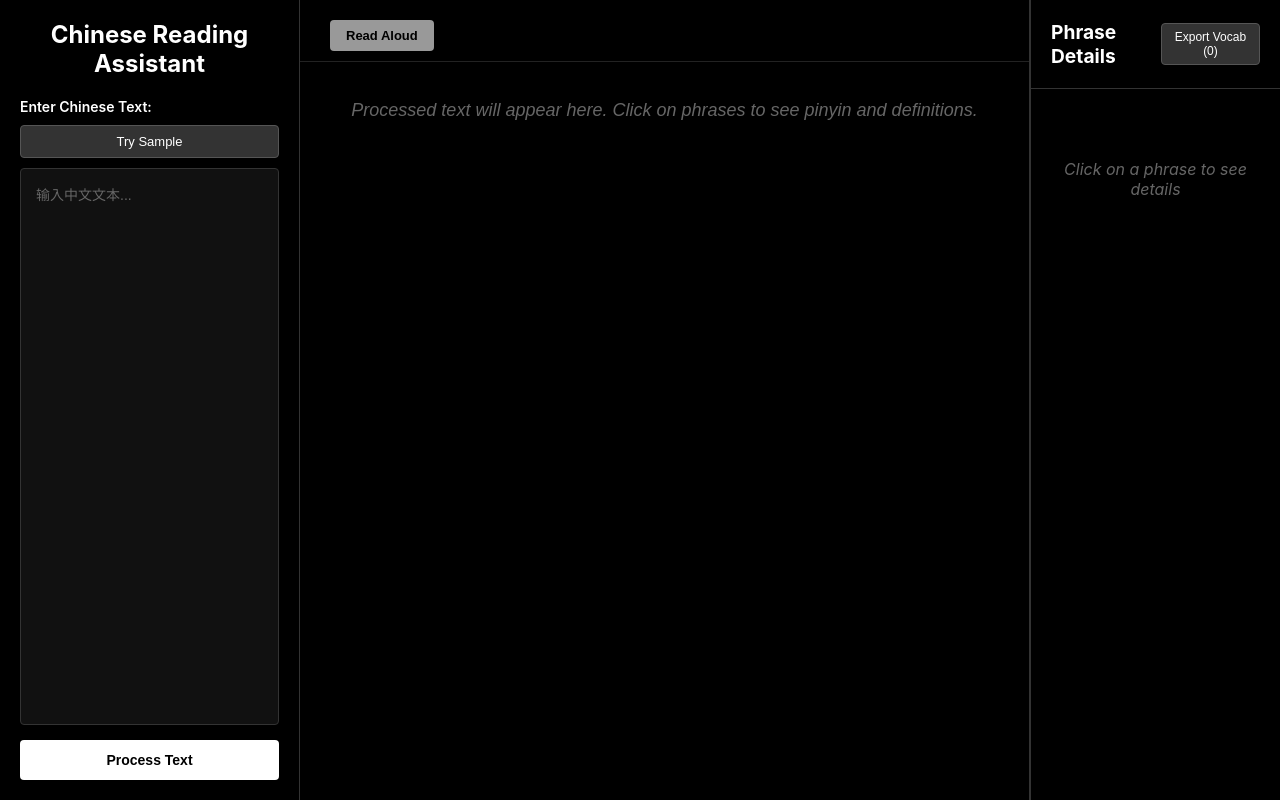
After one commit to ethanchwang/chinese-reader, a Flask app: template templates/index.html in a window 1280 px wide. The commit adds this page. Run offline with Flask 3, Linux system fonts and the light colour scheme; the template is opened without the code that fills it, so the values that code supplies are empty; parts of the project's set-up code (start-up, migrations or seed data) failed here and were passed over.

Commit message:
add read aloud feature

```diff
--- a/app.py
+++ b/app.py
@@ -3,75 +3,127 @@ Chinese Article Reader Assistant - Backend API
 This will be implemented later with proper Chinese text processing.
 """
 
-from flask import Flask, request, jsonify, send_from_directory
+import base64
+
+from flask import Flask, request, jsonify, render_template
 from flask_cors import CORS
+from botocore.exceptions import BotoCoreError, ClientError
+
 from text_processor import process_chinese_text
-from dictionary import ChineseDictionary
-from pathlib import Path
-import requests
-import zipfile
-import os
+from resources.utils import init_dictionary
+from utils.aws import get_polly_client
 
-app = Flask(__name__, static_folder='.')
-CORS(app, resources={r"/api/*": {"origins": "*"}})  # Enable CORS for frontend communication
 
-if not Path('resources/cedict_ts.u8').exists():
-    if not os.path.exists('resources'):
-        os.makedirs('resources')
-    print("Downloading CC-CEDICT dictionary...")
-    response = requests.get('https://www.mdbg.net/chinese/export/cedict/cedict_1_0_ts_utf-8_mdbg.zip')
-    with open('resources/cedict_1_0_ts_utf-8_mdbg.zip', 'wb') as f:
-        f.write(response.content)
-    print("Unzipping dictionary...")
-    with zipfile.ZipFile('resources/cedict_1_0_ts_utf-8_mdbg.zip', 'r') as zip_ref:
-        zip_ref.extractall('resources')
-    print("Dictionary downloaded and unzipped successfully")
-    print("deleting zip file...")
-    os.remove('resources/cedict_1_0_ts_utf-8_mdbg.zip')
-    print("zip file deleted successfully")
+app = Flask(__name__)
+CORS(
+    app, resources={r"/api/*": {"origins": "*"}}
+)  # Enable CORS for frontend communication
 
-# Initialize dictionary at startup - this loads it once when the app starts
-print("Initializing Chinese dictionary...")
-dictionary = ChineseDictionary()
-print("Dictionary ready!")
+dictionary = init_dictionary()
+
 
 # API routes must come before catch-all routes
-@app.route('/api/process', methods=['POST','OPTIONS'])
+@app.route("/api/process", methods=["POST", "OPTIONS"])
 def process_text():
     """
     API endpoint to process Chinese text and return phrases with pinyin and definitions.
     """
     data = request.get_json()
-    text = data.get('text', '')
+    text = data.get("text", "")
 
     if not text:
-        return jsonify({'error': 'No text provided'}), 400
+        return jsonify({"error": "No text provided"}), 400
 
     result = process_chinese_text(text, dictionary)
     return jsonify(result)
 
-@app.route('/api/health', methods=['GET','OPTIONS'])
+
+@app.route("/api/health", methods=["GET", "OPTIONS"])
 def health_check():
     """Health check endpoint"""
-    return jsonify({'status': 'ok', 'message': 'Chinese Reader API is running'})
+    return jsonify({"status": "ok", "message": "Chinese Reader API is running"})
+
+
+@app.route("/api/read-aloud", methods=["POST", "OPTIONS"])
+def read_aloud():
+    """
+    Convert processed text into speech using AWS Polly and return as base64 audio.
+    """
+    data = request.get_json(silent=True) or {}
+    text = (data.get("text") or "").strip()
+
+    if not text:
+        return jsonify({"error": "No text provided"}), 400
+
+    try:
+        polly = get_polly_client()
+    except Exception as exc:  # pragma: no cover - surface initialization errors
+        return (
+            jsonify(
+                {
+                    "error": "Failed to initialize AWS Polly client",
+                    "details": str(exc),
+                }
+            ),
+            500,
+        )
+
+    voice_id = "Zhiyu"
+    language_code = "cmn-CN"
+    engine = "standard"
+
+    synthesize_kwargs = {
+        "Text": text,
+        "OutputFormat": "mp3",
+        "VoiceId": voice_id,
+    }
+
+    if language_code:
+        synthesize_kwargs["LanguageCode"] = language_code
+
+    if engine:
+        synthesize_kwargs["Engine"] = engine
+
+    try:
+        response = polly.synthesize_speech(**synthesize_kwargs)
+    except (BotoCoreError, ClientError) as exc:
+        return (
+            jsonify(
+                {
+                    "error": "AWS Polly synthesis failed",
+                    "details": str(exc),
+                }
+            ),
+            500,
+        )
+
+    audio_stream = response.get("AudioStream")
+    if not audio_stream:
+        return jsonify({"error": "No audio stream returned from AWS Polly"}), 500
+
+    with audio_stream:
+        audio_bytes = audio_stream.read()
+
+    if not audio_bytes:
+        return jsonify({"error": "AWS Polly returned empty audio"}), 500
+
+    audio_base64 = base64.b64encode(audio_bytes).decode("utf-8")
+
+    return jsonify(
+        {
+            "audio": audio_base64,
+            "contentType": response.get("ContentType", "audio/mpeg"),
+        }
+    )
+
 
 # Serve the main HTML file
-@app.route('/')
+@app.route("/")
 def index():
-    return send_from_directory('.', 'index.html')
+    return render_template("index.html")
 
-# Serve static files (CSS, JS) - must come after API routes
-@app.route('/<path:filename>')
-def static_files(filename):
-    # Don't serve API routes
-    if filename.startswith('api/'):
-        return jsonify({'error': 'Not found'}), 404
-    # Only serve specific static files
-    if filename in ['styles.css', 'app.js']:
-        return send_from_directory('.', filename)
-    return jsonify({'error': 'Not found'}), 404
 
-if __name__ == '__main__':
+if __name__ == "__main__":
     print("Starting Chinese Reader Assistant...")
     print("Open your browser and go to: http://localhost:5000")
     print("API endpoint: http://localhost:5000/api/process")
--- a/styles.css
+++ b/static/css/styles.css
@@ -116,6 +116,12 @@ body {
     background: #bbb;
 }
 
+#process-btn:disabled {
+    cursor: not-allowed;
+    opacity: 0.6;
+    background: #666;
+}
+
 .right-column {
     flex: 1;
     display: flex;
@@ -123,6 +129,53 @@ body {
     background: #000;
     overflow: hidden;
     border-right: 1px solid #333;
+}
+
+.reading-container {
+    display: flex;
+    flex-direction: column;
+    flex: 1;
+}
+
+.reading-controls {
+    display: flex;
+    align-items: center;
+    gap: 16px;
+    padding: 20px 30px 10px;
+    border-bottom: 1px solid #222;
+    background: #000;
+}
+
+.read-aloud-btn {
+    padding: 8px 16px;
+    background: #fff;
+    color: #000;
+    border: none;
+    border-radius: 4px;
+    font-size: 13px;
+    font-weight: 600;
+    cursor: pointer;
+    transition: background-color 0.2s, opacity 0.2s;
+    width: auto;
+}
+
+.read-aloud-btn:hover:enabled {
+    background: #ddd;
+}
+
+.read-aloud-btn:active:enabled {
+    background: #bbb;
+}
+
+.read-aloud-btn:disabled {
+    cursor: not-allowed;
+    opacity: 0.6;
+}
+
+.read-aloud-audio {
+    width: 100%;
+    max-width: 420px;
+    background: #111;
 }
 
 .details-panel {
@@ -293,3 +346,10 @@ body {
 .phrase.active {
     background-color: #444;
 }
+
+.phrase.speaking {
+    background-color: #ffd700;
+    color: #000;
+    font-weight: 600;
+    transition: background-color 0.1s, color 0.1s;
+}
--- a/app.js
+++ b/static/js/app.js
@@ -3,6 +3,259 @@ const SAMPLE_TEXT = '中国政府周日宣布将暂停对五种关键矿物的
 
 // Saved vocabulary for Anki export
 let savedVocab = [];
+let currentProcessedText = '';
+let currentAudioUrl = null;
+let speechMarks = [];
+let phraseSpans = [];
+let currentHighlightedSpans = new Set();
+
+const readAloudBtn = document.getElementById('read-aloud-btn');
+const readAloudAudio = document.getElementById('read-aloud-audio');
+
+function resetAudioPlayer() {
+    if (!readAloudAudio) {
+        return;
+    }
+
+    if (!readAloudAudio.paused) {
+        readAloudAudio.pause();
+    }
+
+    if (currentAudioUrl) {
+        URL.revokeObjectURL(currentAudioUrl);
+        currentAudioUrl = null;
+    }
+
+    readAloudAudio.removeAttribute('src');
+    readAloudAudio.load();
+    readAloudAudio.hidden = true;
+
+    // Clear highlighting
+    clearAllHighlights();
+    speechMarks = [];
+    phraseSpans = [];
+}
+
+function updateReadAloudAvailability() {
+    if (!readAloudBtn) {
+        return;
+    }
+
+    readAloudBtn.disabled = !currentProcessedText.trim();
+}
+
+function base64ToArrayBuffer(base64) {
+    const binaryString = atob(base64);
+    const len = binaryString.length;
+    const bytes = new Uint8Array(len);
+    for (let i = 0; i < len; i += 1) {
+        bytes[i] = binaryString.charCodeAt(i);
+    }
+    return bytes.buffer;
+}
+
+async function handleReadAloud() {
+    if (!readAloudBtn || !readAloudAudio) {
+        return;
+    }
+
+    if (!currentProcessedText.trim()) {
+        alert('Process text first to enable read aloud.');
+        return;
+    }
+
+    const originalLabel = readAloudBtn.dataset.originalLabel || readAloudBtn.textContent;
+    readAloudBtn.dataset.originalLabel = originalLabel;
+
+    readAloudBtn.disabled = true;
+    readAloudBtn.textContent = 'Preparing...';
+
+    try {
+        const response = await fetch('/api/read-aloud', {
+            method: 'POST',
+            headers: {
+                'Content-Type': 'application/json',
+            },
+            body: JSON.stringify({ text: currentProcessedText }),
+        });
+
+        let data = {};
+        try {
+            data = await response.json();
+        } catch (jsonError) {
+            // Intentionally swallow JSON parsing errors to provide a generic message.
+        }
+
+        if (!response.ok) {
+            const message = data.error || 'Failed to generate audio. Please try again.';
+            throw new Error(message);
+        }
+
+        if (!data.audio) {
+            throw new Error('No audio returned from server.');
+        }
+
+        // Store speech marks
+        speechMarks = data.speechMarks || [];
+
+        // Build phrase span mapping
+        buildPhraseSpanMapping();
+
+        const audioBuffer = base64ToArrayBuffer(data.audio);
+        const blob = new Blob([audioBuffer], { type: data.contentType || 'audio/mpeg' });
+
+        if (currentAudioUrl) {
+            URL.revokeObjectURL(currentAudioUrl);
+        }
+
+        currentAudioUrl = URL.createObjectURL(blob);
+        readAloudAudio.src = currentAudioUrl;
+        readAloudAudio.hidden = false;
+        readAloudAudio.load();
+
+        try {
+            await readAloudAudio.play();
+        } catch (playError) {
+            // Playback might be blocked by the browser; user can press play manually.
+            console.warn('Autoplay was prevented by the browser.', playError);
+        }
+    } catch (error) {
+        console.error('Read aloud error:', error);
+        alert(error.message || 'Failed to generate audio. Please try again.');
+    } finally {
+        readAloudBtn.textContent = originalLabel;
+        updateReadAloudAvailability();
+    }
+}
+
+// Build mapping from speech marks to phrase spans
+function buildPhraseSpanMapping() {
+    phraseSpans = [];
+    const readingArea = document.getElementById('reading-area');
+    if (!readingArea) return;
+
+    // Reconstruct the original text from phrase spans to get accurate character positions
+    // We need to match against the original processed text that was sent to Polly
+    let charIndex = 0;
+
+    // Get all phrase spans in document order
+    const spans = readingArea.querySelectorAll('.phrase');
+
+    spans.forEach(span => {
+        const text = span.textContent;
+        const startIndex = charIndex;
+        const endIndex = charIndex + text.length;
+
+        phraseSpans.push({
+            element: span,
+            text: text,
+            startIndex: startIndex,
+            endIndex: endIndex,
+        });
+
+        charIndex = endIndex;
+    });
+}
+
+// Clear all highlights
+function clearAllHighlights() {
+    currentHighlightedSpans.forEach(span => {
+        span.classList.remove('speaking');
+    });
+    currentHighlightedSpans.clear();
+}
+
+// Update highlights based on current audio time
+function updateHighlights() {
+    if (!readAloudAudio || !readAloudAudio.currentTime || speechMarks.length === 0) {
+        return;
+    }
+
+    const currentTime = readAloudAudio.currentTime * 1000; // Convert to milliseconds
+
+    // Find all speech marks that are currently being spoken
+    // Speech marks have: time (ms), start (char pos), end (char pos), value (word text)
+    const activeMarks = speechMarks.filter((mark, index) => {
+        if (!mark.time || mark.start === undefined || mark.end === undefined) {
+            return false;
+        }
+        const startTime = mark.time;
+        // Use the next mark's time as the end time, or estimate if it's the last mark
+        let endTime;
+        if (index < speechMarks.length - 1) {
+            endTime = speechMarks[index + 1].time;
+        } else {
+            // For the last mark, estimate duration based on character count
+            const duration = mark.end - mark.start;
+            endTime = startTime + (duration * 50); // Rough estimate: ~50ms per character
+        }
+        return currentTime >= startTime && currentTime <= endTime;
+    });
+
+    // Get all spans that should be highlighted
+    const spansToHighlight = new Set();
+
+    activeMarks.forEach(mark => {
+        // Speech marks have start and end character positions in the original text
+        const markStart = mark.start;
+        const markEnd = mark.end;
+
+        // Find phrase spans that overlap with this speech mark's character range
+        phraseSpans.forEach(phraseSpan => {
+            // Check if the speech mark overlaps with this phrase span
+            // Overlap occurs if: markStart < phraseSpan.endIndex && markEnd > phraseSpan.startIndex
+            if (markStart < phraseSpan.endIndex && markEnd > phraseSpan.startIndex) {
+                spansToHighlight.add(phraseSpan.element);
+            }
+        });
+    });
+
+    // Remove highlights from spans that are no longer active
+    currentHighlightedSpans.forEach(span => {
+        if (!spansToHighlight.has(span)) {
+            span.classList.remove('speaking');
+            currentHighlightedSpans.delete(span);
+        }
+    });
+
+    // Add highlights to new active spans
+    spansToHighlight.forEach(span => {
+        if (!currentHighlightedSpans.has(span)) {
+            span.classList.add('speaking');
+            currentHighlightedSpans.add(span);
+
+            // Scroll to highlighted span if it's not visible
+            const rect = span.getBoundingClientRect();
+            const readingArea = document.getElementById('reading-area');
+            if (readingArea) {
+                const areaRect = readingArea.getBoundingClientRect();
+                if (rect.top < areaRect.top || rect.bottom > areaRect.bottom) {
+                    span.scrollIntoView({ behavior: 'smooth', block: 'center' });
+                }
+            }
+        }
+    });
+}
+
+if (readAloudBtn) {
+    readAloudBtn.addEventListener('click', handleReadAloud);
+}
+
+if (readAloudAudio) {
+    // Update highlights as audio plays
+    readAloudAudio.addEventListener('timeupdate', updateHighlights);
+    // Clear highlights when audio ends
+    readAloudAudio.addEventListener('ended', clearAllHighlights);
+    // Clear highlights when audio is paused
+    readAloudAudio.addEventListener('pause', () => {
+        if (readAloudAudio.ended) {
+            clearAllHighlights();
+        }
+    });
+}
+
+resetAudioPlayer();
+updateReadAloudAvailability();
 
 // Update export button count
 function updateExportButton() {
@@ -24,12 +277,18 @@ document.getElementById('try-sample-btn').addEventListener('click', () => {
 
 // Process button click handler
 document.getElementById('process-btn').addEventListener('click', async () => {
+    const processBtn = document.getElementById('process-btn');
     const text = document.getElementById('chinese-text').value;
 
     if (!text.trim()) {
         alert('Please enter some Chinese text.');
         return;
     }
+
+    // Store original button text and disable button
+    const originalText = processBtn.textContent;
+    processBtn.disabled = true;
+    processBtn.textContent = 'Preparing...';
 
     try {
         // Send text to Python backend for processing (preserve line breaks)
@@ -52,6 +311,10 @@ document.getElementById('process-btn').addEventListener('click', async () => {
         // Fallback: process locally for demo purposes
         alert('Backend not available. Using demo mode. Please start the Python server.');
         displayProcessedTextDemo(text);
+    } finally {
+        // Restore button state
+        processBtn.disabled = false;
+        processBtn.textContent = originalText;
     }
 });
 
@@ -59,12 +322,17 @@ document.getElementById('process-btn').addEventListener('click', async () => {
 function displayProcessedText(phrases) {
     const readingArea = document.getElementById('reading-area');
     readingArea.innerHTML = '';
+    resetAudioPlayer();
 
     let consecutiveNewlines = 0;
+    let combinedText = '';
 
     phrases.forEach((phrase, index) => {
+        const phraseText = phrase.text || '';
+        combinedText += phraseText;
+
         // Handle newlines - create a <br> element instead of a span
-        if (phrase.text === '\n' || phrase.text === '\r\n' || phrase.text === '\r') {
+        if (phraseText === '\n' || phraseText === '\r\n' || phraseText === '\r') {
             consecutiveNewlines++;
             readingArea.appendChild(document.createElement('br'));
 
@@ -97,6 +365,9 @@ function displayProcessedText(phrases) {
 
         readingArea.appendChild(span);
     });
+
+    currentProcessedText = combinedText;
+    updateReadAloudAvailability();
 }
 
 // Show phrase details in the right panel
@@ -330,6 +601,7 @@ if (exportBtn) {
 function displayProcessedTextDemo(text) {
     const readingArea = document.getElementById('reading-area');
     readingArea.innerHTML = '';
+    resetAudioPlayer();
 
     // Simple regex to match Chinese characters
     const chineseRegex = /[\u4e00-\u9fff]+/g;
@@ -368,4 +640,7 @@ function displayProcessedTextDemo(text) {
         const textNode = document.createTextNode(text.substring(lastIndex));
         readingArea.appendChild(textNode);
     }
+
+    currentProcessedText = text || '';
+    updateReadAloudAvailability();
 }
--- /dev/null
+++ b/templates/index.html
@@ -0,0 +1,51 @@
+<!DOCTYPE html>
+<html lang="en">
+
+<head>
+    <meta charset="UTF-8">
+    <meta name="viewport" content="width=device-width, initial-scale=1.0">
+    <title>Chinese Article Reader Assistant</title>
+    <link rel="stylesheet" href="{{ url_for('static', filename='css/styles.css') }}">
+</head>
+
+<body>
+    <div class="container">
+        <div class="left-column">
+            <h1>Chinese Reading Assistant</h1>
+            <div class="input-section">
+                <label for="chinese-text">Enter Chinese Text:</label>
+                <button id="try-sample-btn" class="try-sample-btn">Try Sample</button>
+                <textarea id="chinese-text" placeholder="输入中文文本..." rows="15"></textarea>
+                <button id="process-btn">Process Text</button>
+            </div>
+        </div>
+
+        <div class="right-column">
+            <div class="reading-container">
+                <div class="reading-controls">
+                    <button id="read-aloud-btn" class="read-aloud-btn" disabled>Read Aloud</button>
+                    <audio id="read-aloud-audio" class="read-aloud-audio" controls hidden></audio>
+                </div>
+                <div id="reading-area" class="reading-area">
+                    <p class="placeholder">Processed text will appear here. Click on phrases to see pinyin and
+                        definitions.</p>
+                </div>
+            </div>
+        </div>
+
+        <div class="details-panel">
+            <div class="details-header">
+                <h2>Phrase Details</h2>
+                <button id="export-vocab-btn" class="export-btn" title="Export saved vocab to Anki CSV">Export Vocab
+                    (0)</button>
+            </div>
+            <div id="phrase-details" class="phrase-details">
+                <p class="details-placeholder">Click on a phrase to see details</p>
+            </div>
+        </div>
+    </div>
+
+    <script src="{{ url_for('static', filename='js/app.js') }}"></script>
+</body>
+
+</html>
```
Also changed, not shown: index.html (deleted, +0 -44 lines), resources/dictionary.py (renamed from dictionary.py, +4 -10 lines), resources/utils.py (added, +31 -0 lines), test_dict.py (deleted, +0 -33 lines), utils/aws.py (added, +62 -0 lines), 1 other file.
